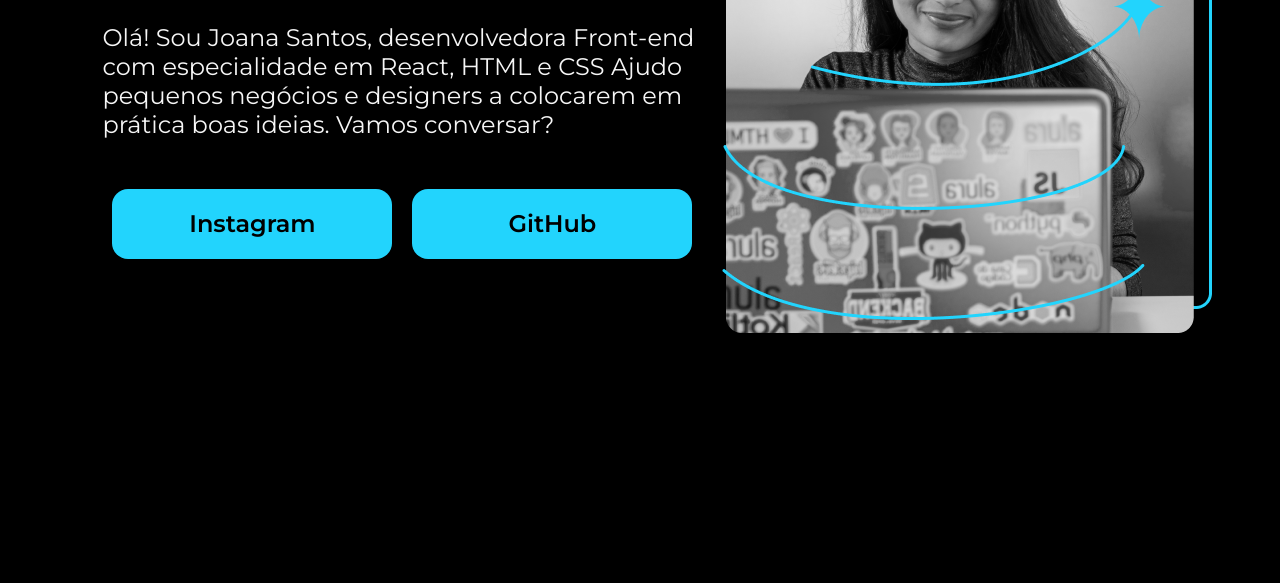
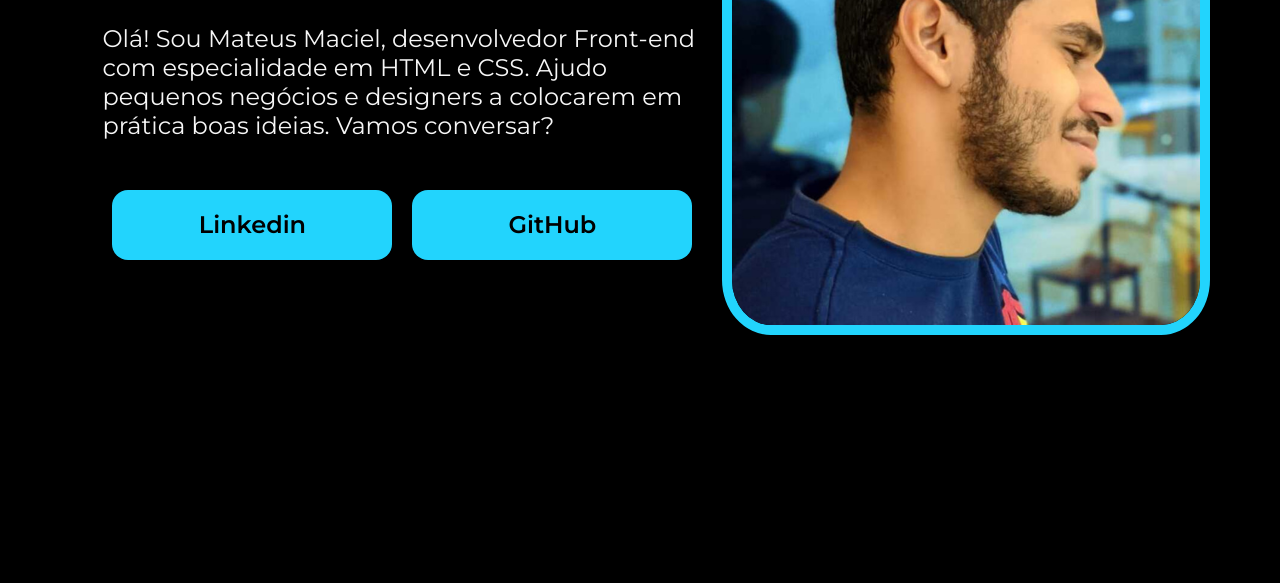
Before and after one commit to MateusMaciel340/portfolio-html-css, a plain HTML site: page index.html in a window 1280 px wide. Shown: the part 281-864 px from the top of the page. Drawn offline with nearby package versions, Linux system fonts and the light colour scheme.

Commit message:
feat: adaptação do portfólio - mateus

```diff
--- a/css/style.css
+++ b/css/style.css
@@ -25,6 +25,8 @@ body{
 
 .apresentacao img {
     margin-left: 20px;
+    border-radius: 10%;
+    border: 10px solid #22D4FD;
 }
 
 .apresentacao__conteudo {
--- a/index.html
+++ b/index.html
@@ -12,13 +12,13 @@
     <main class="apresentacao">
         <section class="apresentacao__conteudo">
             <h1 class="apresentacao__conteudo__titulo">Eleve seu negócio digital a outro nível <strong class="titulo-destaque">com um Front-end de qualidade!</strong></h1>
-            <p class="apresentacao__conteudo_texto">Olá! Sou Joana Santos, desenvolvedora Front-end com especialidade em React, HTML e CSS Ajudo pequenos negócios e designers a colocarem em prática boas ideias. Vamos conversar?</p>
+            <p class="apresentacao__conteudo_texto">Olá! Sou Mateus Maciel, desenvolvedor Front-end com especialidade em HTML e CSS. Ajudo pequenos negócios e designers a colocarem em prática boas ideias. Vamos conversar?</p>
             <div class="apresentacao_links">
-                <a class="apresentacao__links__link" href="https://instagram.com/rafaballerini">Instagram</a>
-                <a class="apresentacao__links__link" href="https://github.com/guilhermeonrails">GitHub</a>
+                <a class="apresentacao__links__link" href="https://www.linkedin.com/in/mateusdev340/" target="_blank">Linkedin</a>
+                <a class="apresentacao__links__link" target="_blank" href="https://github.com/MateusMaciel340">GitHub</a>
             </div>
         </section>
-        <img src="img/imagem.png" alt="Foto da Joana Santos programando">
+        <img src="img/img-mateus.png" alt="Foto da Joana Santos programando">
     </main>
     <footer></footer>
 </body>
```
Also changed, not shown: img/captura-2.png (added), img/img-mateus.png (added), 1 other file.
